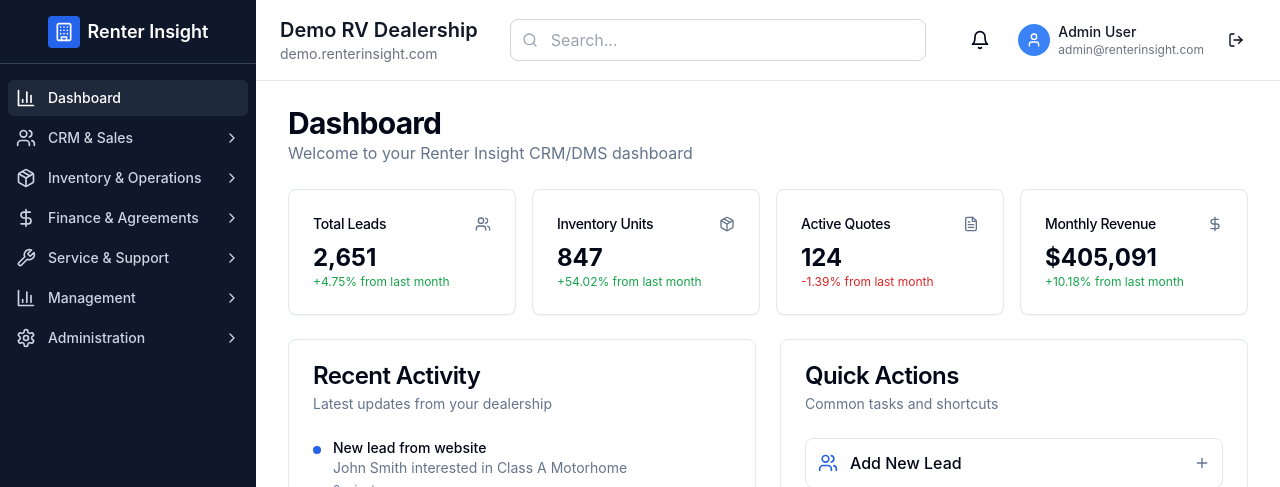
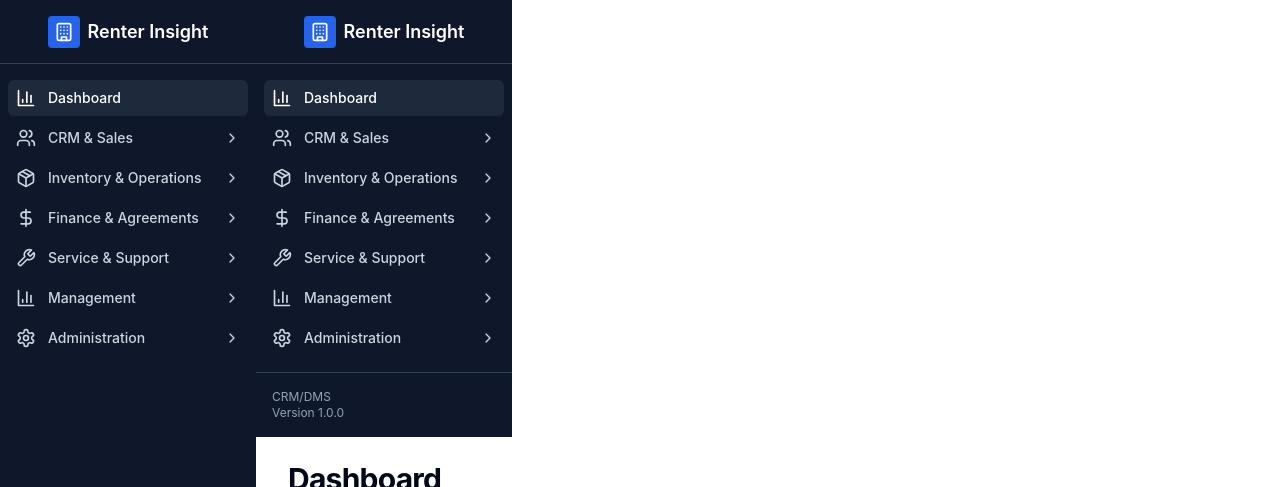
Before and after one commit to tschickel22/PLATFORM-DMS-CRM-7-11-25, a React (Vite) app: page /login in a window 1280 px wide. Both pictures are taken after a click on the button "Sign In". Shown: the top 487 px of the page. Built offline with nearby package versions, Linux system fonts and the light colour scheme.

Commit message:
Implement Unified Settings Update and Side Menu Color Option

```diff
--- a/src/components/layout/Layout.tsx
+++ b/src/components/layout/Layout.tsx
@@ -1,6 +1,7 @@
 import React, { ReactNode, useState } from 'react'
 import Sidebar from './Sidebar'
 import Header from './Header'
+import { useTenant } from '@/contexts/TenantContext'
 
 interface LayoutProps {
   children: ReactNode
@@ -9,6 +10,9 @@ interface LayoutProps {
 export default function Layout({ children }: LayoutProps) {
   const [sidebarOpen, setSidebarOpen] = useState(false)
 
+  const { tenant } = useTenant()
+  const sideMenuColor = tenant?.branding?.sideMenuColor
+
   return (
     <div className="flex h-screen overflow-hidden">
       {/* Sidebar */}
@@ -16,7 +20,7 @@ export default function Layout({ children }: LayoutProps) {
 
       {/* Main content */}
       <div className="flex flex-1 flex-col overflow-hidden">
-        <Header onMenuButtonClick={() => setSidebarOpen(true)} />
+        <Sidebar sideMenuColor={sideMenuColor} />
 
         <main className="flex-1 overflow-y-auto bg-background py-6">
           <div className="mx-auto max-w-7xl px-4 sm:px-6 lg:px-8">
--- a/src/components/layout/Sidebar.tsx
+++ b/src/components/layout/Sidebar.tsx
@@ -88,7 +88,11 @@ const navigationItems = [
   }
 ]
 
-export default function Sidebar() {
+interface SidebarProps {
+  sideMenuColor?: string | null
+}
+
+export default function Sidebar({ sideMenuColor }: SidebarProps) {
   const location = useLocation()
   const [expandedSection, setExpandedSection] = useState<string | null>(null)
 
@@ -103,7 +107,13 @@ export default function Sidebar() {
   }
 
   return (
-    <div className="flex h-full w-64 flex-col bg-slate-900 text-white">
+    <div
+      className={cn(
+        "w-64 text-white flex flex-col",
+        !sideMenuColor && "bg-slate-900"
+      )}
+      style={sideMenuColor ? { backgroundColor: sideMenuColor } : undefined}
+    >
       {/* Logo/Brand */}
       <div className="flex h-16 items-center justify-center border-b border-slate-700 px-4">
         <Link to="/" className="flex items-center space-x-2">
--- a/src/mocks/companySettingsMock.ts
+++ b/src/mocks/companySettingsMock.ts
@@ -1,9 +1,10 @@
 export const mockCompanySettings = {
   branding: {
-    logoUrl: '/mock/logo.png',
+    logoUrl: 'https://images.pexels.com/photos/1181467/pexels-photo-1181467.jpeg?auto=compress&cs=tinysrgb&w=200&h=200&dpr=1',
     primaryColor: '#3b82f6',
     secondaryColor: '#64748b',
     fontFamily: 'Inter',
+    sideMenuColor: '#1e293b',
     fontOptions: [
       { value: 'Inter', label: 'Inter' },
       { value: 'Roboto', label: 'Roboto' },
--- a/src/modules/company-settings/components/BrandingSettings.tsx
+++ b/src/modules/company-settings/components/BrandingSettings.tsx
@@ -4,6 +4,7 @@ import { Button } from '@/components/ui/button'
 import { Input } from '@/components/ui/input'
 import { Label } from '@/components/ui/label'
 import { Select, SelectContent, SelectItem, SelectTrigger, SelectValue } from '@/components/ui/select'
+import { Checkbox } from '@/components/ui/checkbox'
 import { Palette, Upload, Image as ImageIcon, Save } from 'lucide-react'
 import { useTenant } from '@/contexts/TenantContext'
 import { useToast } from '@/hooks/use-toast'
@@ -18,6 +19,8 @@ export function BrandingSettings() {
   const [fontFamily, setFontFamily] = useState(tenant?.branding.fontFamily || mockCompanySettings.branding.fontFamily)
   const [logoUrl, setLogoUrl] = useState(tenant?.branding.logo || mockCompanySettings.branding.logoUrl || '')
   const [logoPreview, setLogoPreview] = useState(tenant?.branding.logo || mockCompanySettings.branding.logoUrl || '')
+  const [sideMenuColor, setSideMenuColor] = useState(tenant?.branding.sideMenuColor || mockCompanySettings.branding.sideMenuColor || '#1e293b')
+  const [useDefaultSideMenuColor, setUseDefaultSideMenuColor] = useState(!tenant?.branding.sideMenuColor)
   const fileInputRef = useRef<HTMLInputElement>(null)
 
   const fontOptions = mockCompanySettings.branding.fontOptions
@@ -45,7 +48,8 @@ export function BrandingSettings() {
           primaryColor,
           secondaryColor,
           fontFamily,
-          logo: logoUrl
+          logo: logoUrl,
+          sideMenuColor: useDefaultSideMenuColor ? null : sideMenuColor
         }
       })
 
@@ -183,6 +187,40 @@ export function BrandingSettings() {
           </p>
         </div>
 
+        {/* Side Menu Color */}
+        <div>
+          <Label>Side Menu Color</Label>
+          <div className="space-y-3 mt-2">
+            <div className="flex items-center space-x-2">
+              <Checkbox
+                id="useDefaultSideMenuColor"
+                checked={useDefaultSideMenuColor}
+                onCheckedChange={(checked) => setUseDefaultSideMenuColor(!!checked)}
+              />
+              <Label htmlFor="useDefaultSideMenuColor">Use default theme color</Label>
+            </div>
+
+            {!useDefaultSideMenuColor && (
+              <div className="flex items-center space-x-2">
+                <Input
+                  type="color"
+                  value={sideMenuColor}
+                  onChange={(e) => setSideMenuColor(e.target.value)}
+                  className="w-16 h-10 shadow-sm"
+                />
+                <Input
+                  value={sideMenuColor}
+                  onChange={(e) => setSideMenuColor(e.target.value)}
+                  className="shadow-sm"
+                />
+              </div>
+            )}
+          </div>
+          <p className="text-xs text-muted-foreground mt-1">
+            Customize the sidebar background color or use the default theme
+          </p>
+        </div>
+
         {/* Preview */}
         <div className="border rounded-lg p-6 mt-6">
           <h3 className="text-lg font-semibold mb-4">Preview</h3>
@@ -212,6 +250,12 @@ export function BrandingSettings() {
                 >
                   Secondary
                 </div>
+                <div
+                  className="w-20 h-10 rounded-md flex items-center justify-center text-white text-xs"
+                  style={{ backgroundColor: useDefaultSideMenuColor ? '#1e293b' : sideMenuColor }}
+                >
+                  Sidebar
+                </div>
               </div>
             </div>
 
@@ -230,6 +274,23 @@ export function BrandingSettings() {
                 >
                   Secondary Button
                 </button>
+              </div>
+            </div>
+
+            <div className="space-y-2">
+              <h4 className="font-semibold">Sidebar Preview</h4>
+              <div className="flex">
+                <div
+                  className="w-48 h-32 rounded-md p-3 text-white text-sm"
+                  style={{ backgroundColor: useDefaultSideMenuColor ? '#1e293b' : sideMenuColor }}
+                >
+                  <div className="space-y-2">
+                    <div className="font-medium">Dashboard</div>
+                    <div className="text-sm opacity-80">CRM & Sales</div>
+                    <div className="text-sm opacity-80">Inventory</div>
+                    <div className="text-sm opacity-80">Finance</div>
+                  </div>
+                </div>
               </div>
             </div>
           </div>
--- a/src/modules/company-settings/components/IntegrationSettings.tsx
+++ b/src/modules/company-settings/components/IntegrationSettings.tsx
@@ -97,6 +97,7 @@ export function IntegrationSettings() {
     try {
       await updateTenant({
         settings: {
+          ...tenant?.settings,
           emailProvider,
           emailApiKey,
           emailFromAddress,
--- a/src/modules/company-settings/components/LabelOverrides.tsx
+++ b/src/modules/company-settings/components/LabelOverrides.tsx
@@ -59,6 +59,7 @@ export function LabelOverrides() {
     try {
       await updateTenant({
         settings: {
+          ...tenant?.settings,
           labelOverrides,
           platformType
         }
--- a/src/modules/company-settings/components/NotificationTemplates.tsx
+++ b/src/modules/company-settings/components/NotificationTemplates.tsx
@@ -241,6 +241,7 @@ export function NotificationTemplates() {
     try {
       await updateTenant({
         settings: {
+          ...tenant?.settings,
           emailTemplates,
           smsTemplates
         }
--- a/src/types/index.ts
+++ b/src/types/index.ts
@@ -49,6 +49,7 @@ export interface TenantBranding {
   primaryColor: string
   secondaryColor: string
   fontFamily: string
+  sideMenuColor?: string | null
 }
 
 export interface BusinessHours {
```
